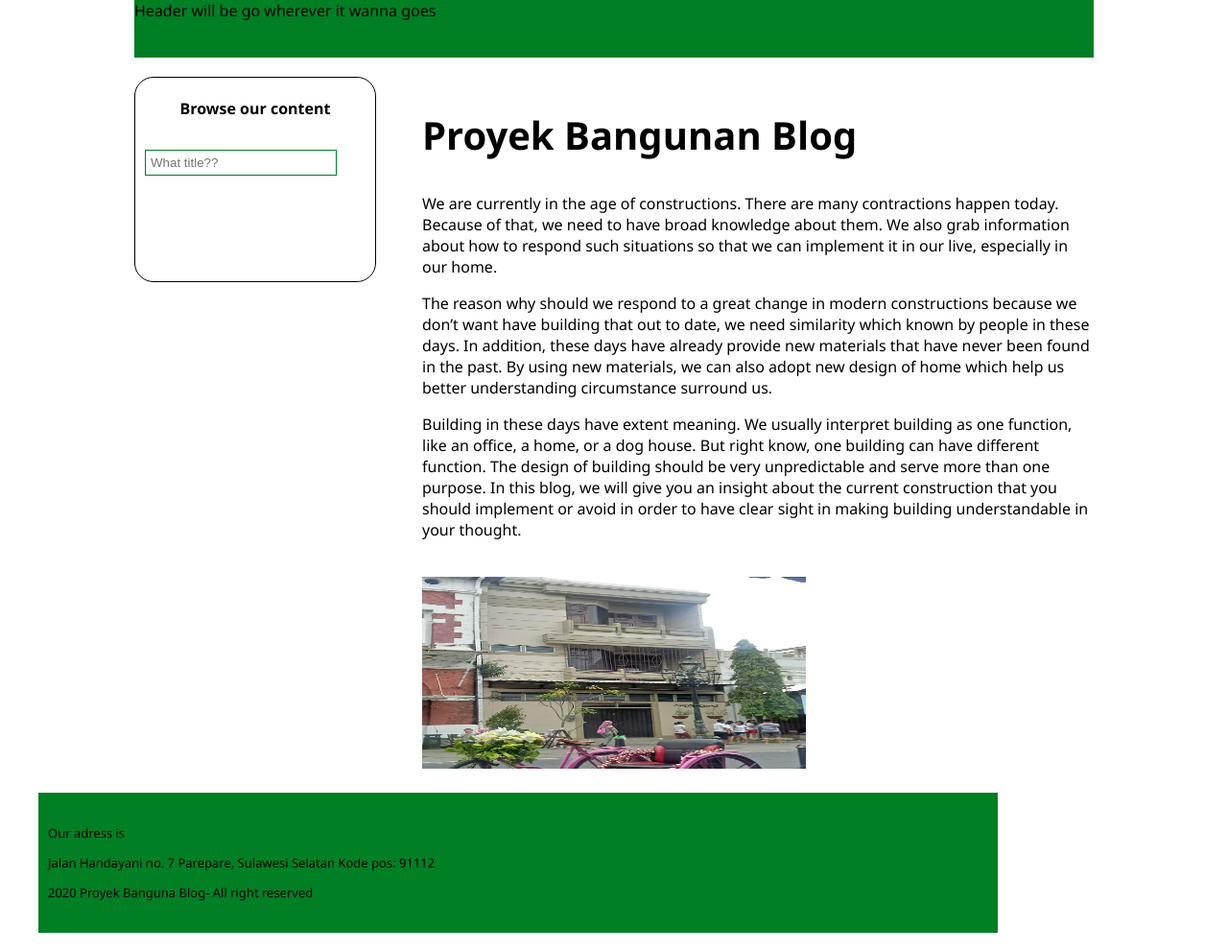
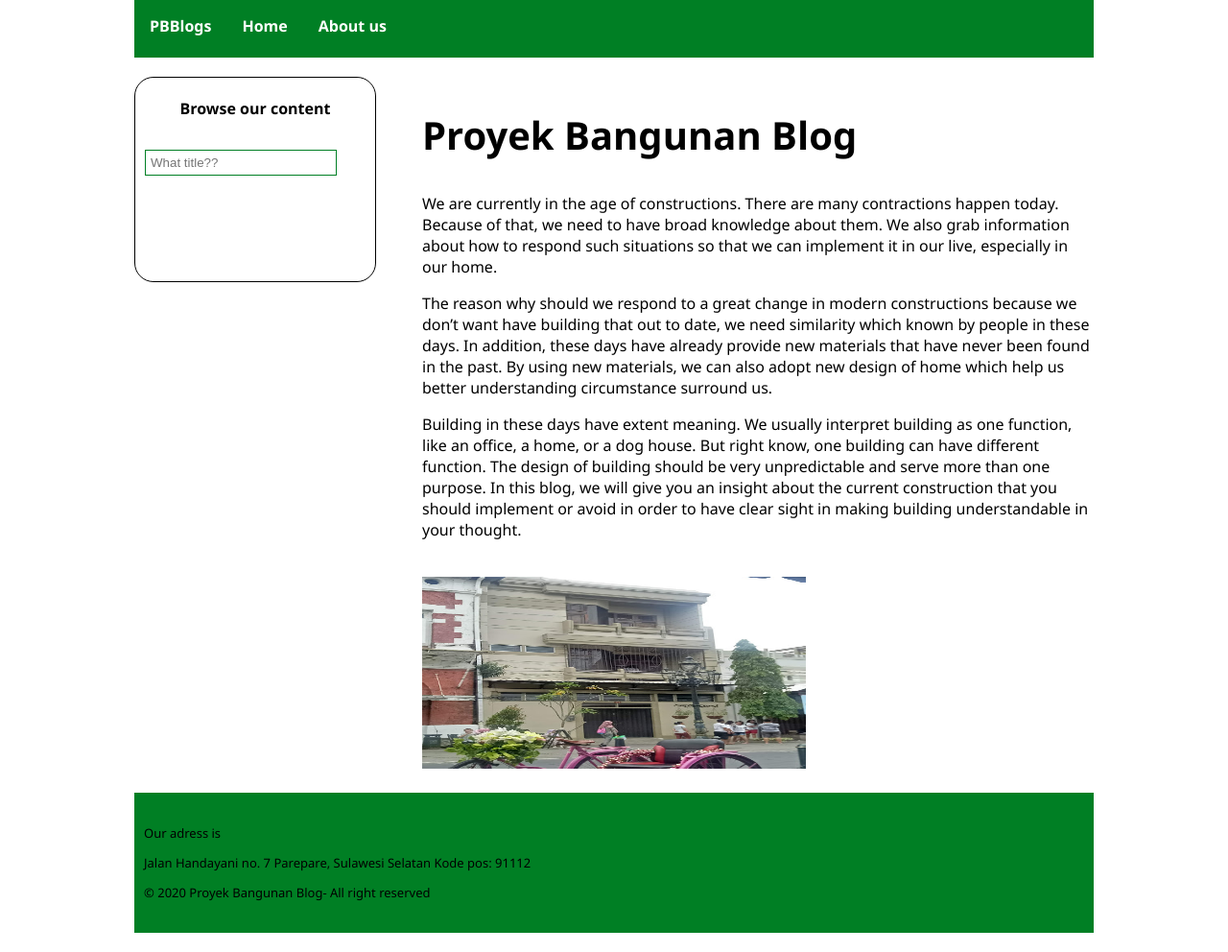
Before and after one commit to 777uliahshafar/kostAdaWeb, a plain HTML site: page index.html in a window 1280 px wide. Shown: the whole page at 96% size. Drawn offline with Linux system fonts and the light colour scheme.

Commit message:
fixed css

```diff
--- a/index.css
+++ b/index.css
@@ -51,9 +51,10 @@ footer{
     clear: both;
     width: 1000px;
     background-color: #007f24;
-    margin-left: 40px;
+    margin: 0 auto 20px;
     font-size: small;
 }
+
 
 .address{
     text-emphasis: none;
@@ -62,6 +63,36 @@ footer{
     padding-top: 20px;
     padding-bottom: 20px;
 }
+
+nav>ul{
+    list-style-type: none;
+    margin: 0;
+    padding: 0;
+}
+
+nav>ul>li{
+    float: left;
+}
+
+nav>ul>li a{
+    display: block;
+    color: white;
+    text-align: center;
+    padding: 16px;
+    text-decoration: none;
+    font-weight:bold;
+}
+
+nav>ul>li span{
+    display: block;
+    color: white;
+    text-align: center;
+    padding: 16px;
+    text-decoration: none;
+    font-weight:bold;
+
+}
+
 
 header,
 section,
--- a/index.html
+++ b/index.html
@@ -17,7 +17,11 @@
 <body>
     <header id="mainheader">
         <nav>
-            Header will be go wherever it wanna goes
+            <ul>
+                <li><span>PBBlogs</span></li>
+                <li><a href="index.html" title="Home">Home</a></li>
+                <li><a href="about.html" title="About">About us</a></li>
+            </ul>
         </nav>
     </header>
 
@@ -50,7 +54,7 @@
     <div class="address">
     <p> Our adress is</p>
     <p> Jalan Handayani no. 7 Parepare, Sulawesi Selatan Kode pos: 91112</p>
-    <p>2020 Proyek Banguna Blog- All right reserved</p>
+    <p> &copy; 2020 Proyek Bangunan Blog- All right reserved</p>
     </div>
 </footer>
 
```
Also changed, not shown: about.html (added, +54 -0 lines).
